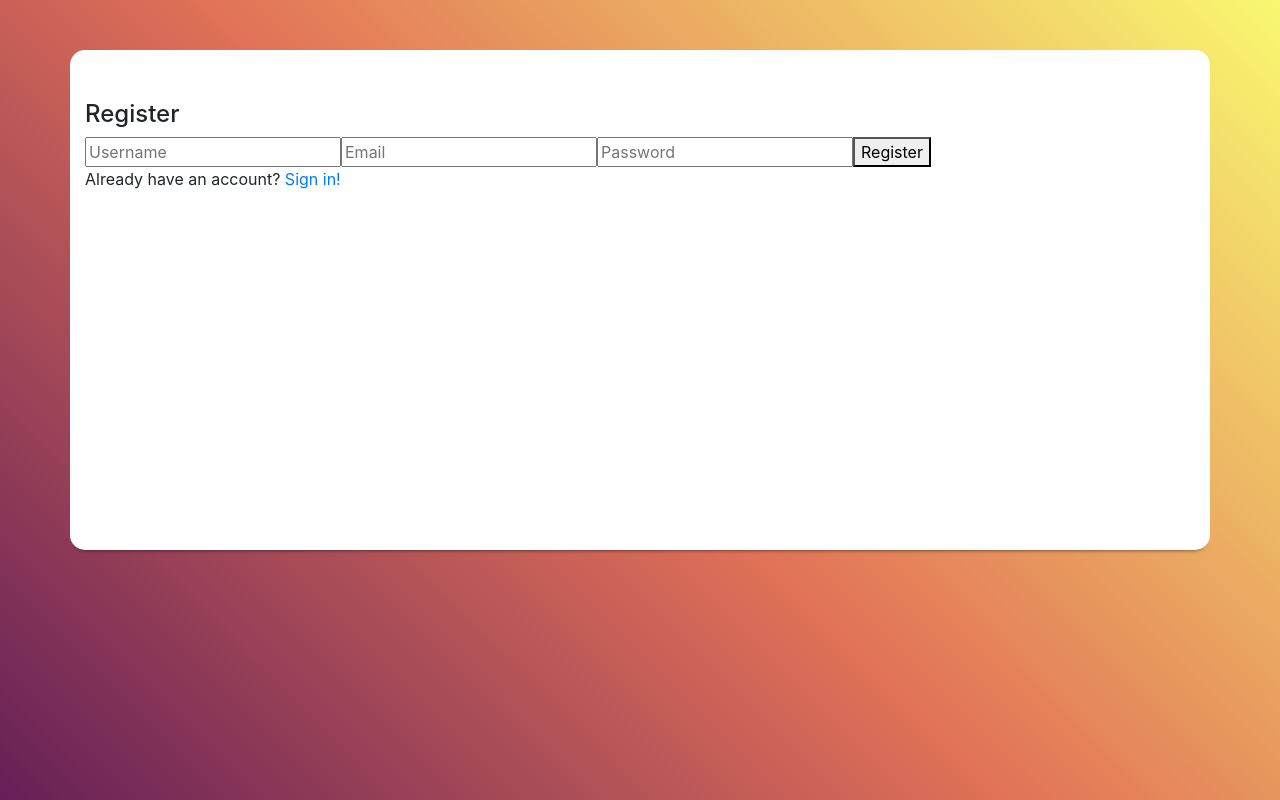
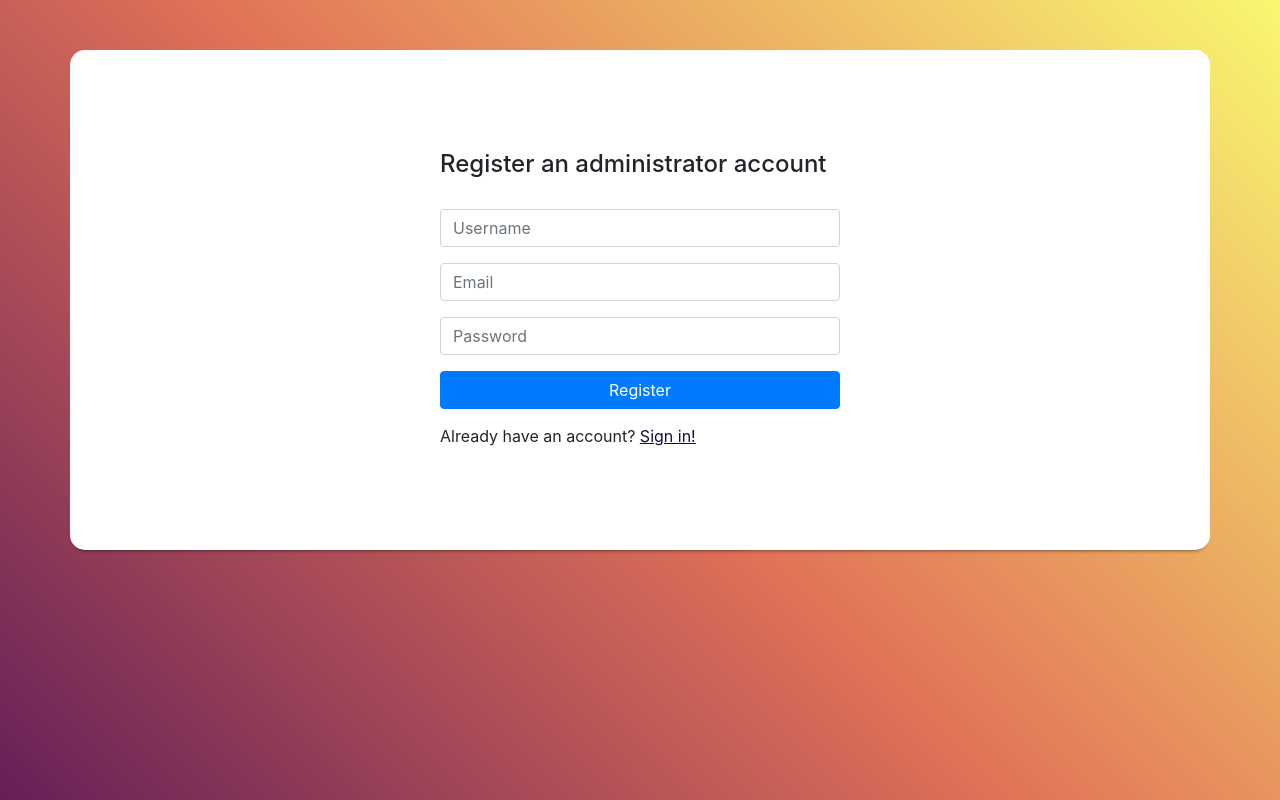
Before and after one commit to fidanym/vue-store-demo, a Vue app: page /auth/register in a window 1280 px wide. Built offline with nearby package versions, Linux system fonts and the light colour scheme; what vue2-filters would draw is missing.

Commit message:
Improve login/register CSS

```diff
--- a/src/assets/css/style.css
+++ b/src/assets/css/style.css
@@ -133,6 +133,14 @@ a:hover {
     font-size: 2em;
 }
 
+.m-t-15 {
+    margin-top: 15px;
+}
+
+.m-t-30 {
+    margin-top: 30px;
+}
+
 @media (max-width: 500px) {
     .tiles {
         flex-direction: column;
--- a/src/components/Auth/Auth.vue
+++ b/src/components/Auth/Auth.vue
@@ -1,6 +1,9 @@
 <template>
   <div>
+    <transition name="fade" mode="out-in" appear>
       <router-view/>
+
+    </transition>
   </div>
 </template>
 
--- a/src/components/Auth/Login.vue
+++ b/src/components/Auth/Login.vue
@@ -1,32 +1,39 @@
 <template>
-  <div>
-    <h4>Login</h4>
-    <input type="text" name="username" v-model="username" placeholder="Username">
-    <input type="password" name="password" v-model="password" v-on:keyup.enter="login" placeholder="Password">
-    <button @click="login">Sign in</button>
-    <p>
+  <div id="login">
+    <h4>Welcome to your store manager</h4>
+    <form class="m-t-30">
+      <div class="form-group">
+        <input type="text" class="form-control" name="username" v-model="username" placeholder="Username">
+      </div>
+      <div class="form-group">
+        <input type="password" class="form-control" name="password" v-model="password" v-on:keyup.enter="login"
+               placeholder="Password">
+      </div>
+      <button class="btn btn-primary btn-block m-t-15" @click="login">Sign in</button>
+      <p class="m-t-15">
         Don't have an account?
         <router-link to="/auth/register">Sign up!</router-link>
       </p>
+    </form>
   </div>
 </template>
 
 <script>
   export default {
     name: 'Login',
-        data() {
+    data () {
       return {
         username: '',
         password: ''
       }
     },
     methods: {
-            login() {
+      login () {
         this.$store.dispatch('login', {
           username: this.username,
           password: this.password
         }).then(() => {
-                    this.$router.push('/');
+          this.$router.push('/')
         })
           .catch(e => {
             alert('login fail')
@@ -37,5 +44,14 @@
 </script>
 
 <style scoped>
+  #login {
+    max-width: 400px;
+    margin: 0 auto;
+    margin-top: 50px;
+  }
 
+  a {
+    color: #130f40;
+    text-decoration: underline;
+  }
 </style>
--- a/src/components/Auth/Register.vue
+++ b/src/components/Auth/Register.vue
@@ -1,11 +1,19 @@
 <template>
-    <div>
-        <h4>Register</h4>
-        <input type="text" v-model="username" name="username" placeholder="Username">
-        <input type="email" v-model="email" name="email" placeholder="Email">
-        <input type="password" v-model="password" name="password" placeholder="Password">
-        <button @click="register">Register</button>
-        <p>
+  <div id="register">
+    <h4>Register an administrator account</h4>
+    <form class="m-t-30">
+        <div class="form-group">
+          <input type="text" class="form-control" v-model="username" name="username" placeholder="Username">
+        </div>
+      <div class="form-group">
+        <input type="email" class="form-control" v-model="email" name="email" placeholder="Email">
+      </div>
+      <div class="form-group">
+        <input type="password" class="form-control" v-model="password" name="password" placeholder="Password">
+      </div>
+      <button class="btn btn-primary btn-block" @click="register">Register</button>
+    </form>
+    <p class="m-t-15">
       Already have an account?
       <router-link to="/auth/login">Sign in!</router-link>
     </p>
@@ -38,4 +46,14 @@
 </script>
 
 <style scoped>
+  #register {
+    max-width: 400px;
+    margin: 0 auto;
+    margin-top: 50px;
+  }
+
+  a {
+    color: #130f40;
+    text-decoration: underline;
+  }
 </style>
```
Lines whose indentation alone changed are shown as unchanged.
